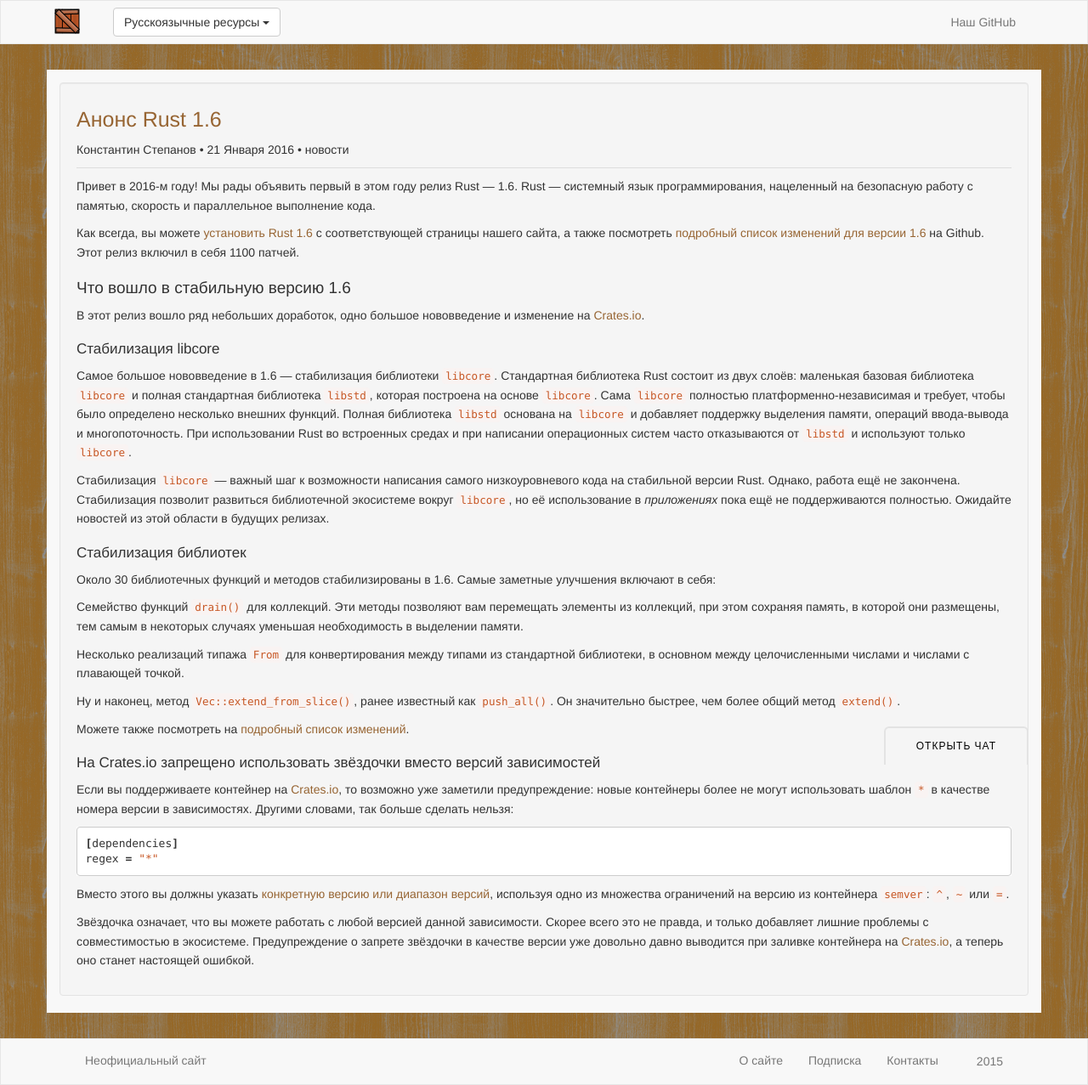
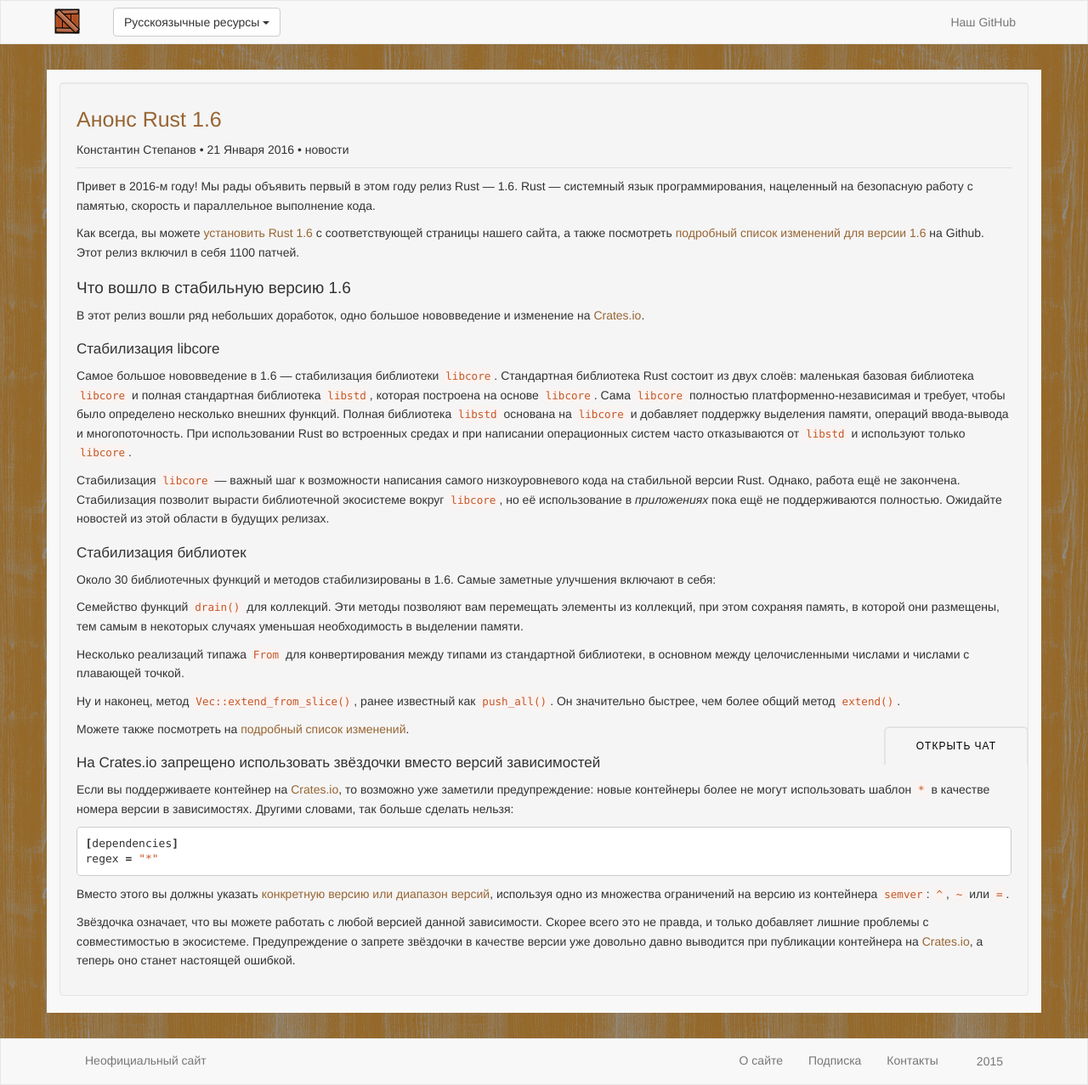
Before and after one commit to rust-lang-ru/rustycrate.ru, a Jekyll site: the page built from _posts/2016-01-21-Rust-1.6.md, in a window 1280 px wide. Shown: the whole page at 85% size. Built offline with Jekyll 4.4.1, drawn with Linux system fonts in a browser that asks for light colours; nearby versions of some CDN libraries; Markdown is read by kramdown in place of the engine named in the settings; comment, search, counter and statistics services are not loaded.

Commit message:
more fixes

```diff
--- a/_posts/2016-01-21-Rust-1.6.md
+++ b/_posts/2016-01-21-Rust-1.6.md
@@ -15,7 +15,7 @@
 
 ## Что вошло в стабильную версию 1.6
 
-В этот релиз вошло ряд небольших доработок, одно большое нововведение и
+В этот релиз вошли ряд небольших доработок, одно большое нововведение и
 изменение на [Crates.io](https://crates.io).
 
 ### Стабилизация libcore
@@ -32,7 +32,7 @@
 
 Стабилизация `libcore` — важный шаг к возможности написания самого
 низкоуровневого кода на стабильной версии Rust. Однако, работа ещё не закончена.
-Стабилизация позволит развиться библиотечной экосистеме вокруг `libcore`,
+Стабилизация позволит вырасти библиотечной экосистеме вокруг `libcore`,
 но её использование в *приложениях* пока ещё не поддерживаются полностью.
 Ожидайте новостей из этой области в будущих релизах.
 
@@ -73,7 +73,7 @@
 Звёздочка означает, что вы можете работать с любой версией
 данной зависимости. Скорее всего это не правда, и только добавляет лишние
 проблемы с совместимостью в экосистеме. Предупреждение о запрете звёздочки в качестве версии уже
-довольно давно выводится при заливке контейнера на [Crates.io](https://crates.io), а теперь
+довольно давно выводится при публикации контейнера на [Crates.io](https://crates.io), а теперь
 оно станет настоящей ошибкой.
 
 [1]: http://www.rust-lang.org/install.html
```
